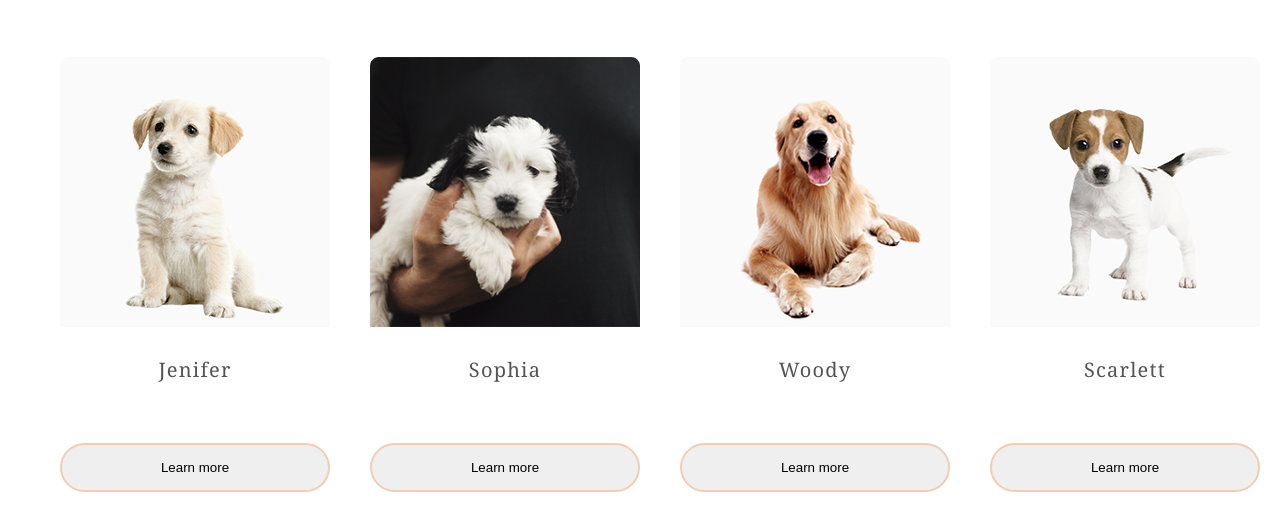
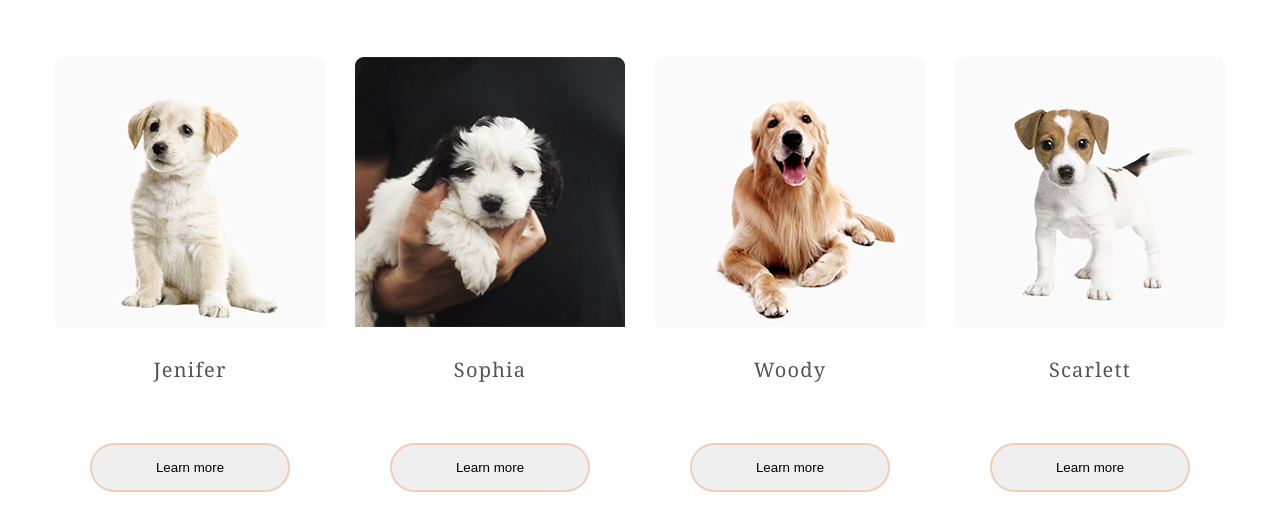
Before and after one commit to Sterka1402/Cozy-House, a website built with webpack: page pets.html in a window 1280 px wide. Shown: the part 359-878 px from the top of the page. Built offline with Linux system fonts and the light colour scheme.

Commit message:
change the button size and in js run after load windows

```diff
--- a/src/pages/our-pets.js
+++ b/src/pages/our-pets.js
@@ -4,4 +4,4 @@ import renderPets from '../modules/render-pets';
 const petsContent = document.querySelector('.ourpets-content');
 
 
-renderPets(pets, petsContent);
+window.addEventListener('load', () => {renderPets(pets, petsContent)});
--- a/src/sass/_pets.scss
+++ b/src/sass/_pets.scss
@@ -49,17 +49,19 @@ header  {
 }
 
 .ourpets-content {
+  width: 100%;
   display: grid;
   grid-template-columns: 1fr 1fr 1fr 1fr;
-  max-width: 1200px;
   margin: 0 auto;
 
   .ourpets-card {
+    max-width: 100%;
     display: flex;
     flex-direction: column;
-    text-align: center;
+    align-items: center;
+    justify-content:center;
     background-color: $background-about-help;
-    margin:0 20px;
+    margin:0 15px;
 
     h4{
       font-weight: normal;
@@ -73,6 +75,8 @@ header  {
 }
 
 .ourpets-buttons {
+  min-width: 200px;
+  max-width: 200px;
   border: 2px solid $background-buttons;
   border-radius: $border-radius;
   padding: 15px 0;
```
Also changed, not shown: dist/bundle.js, dist/style.css.
